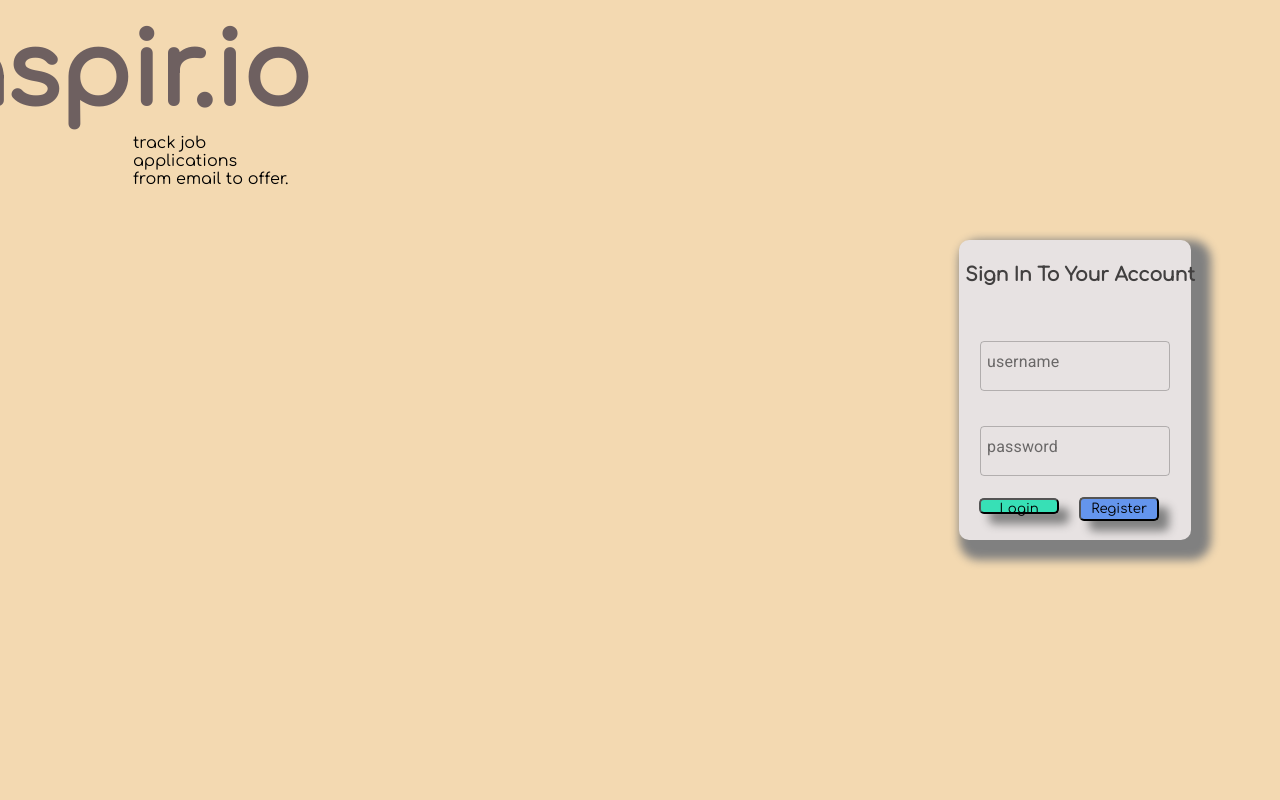
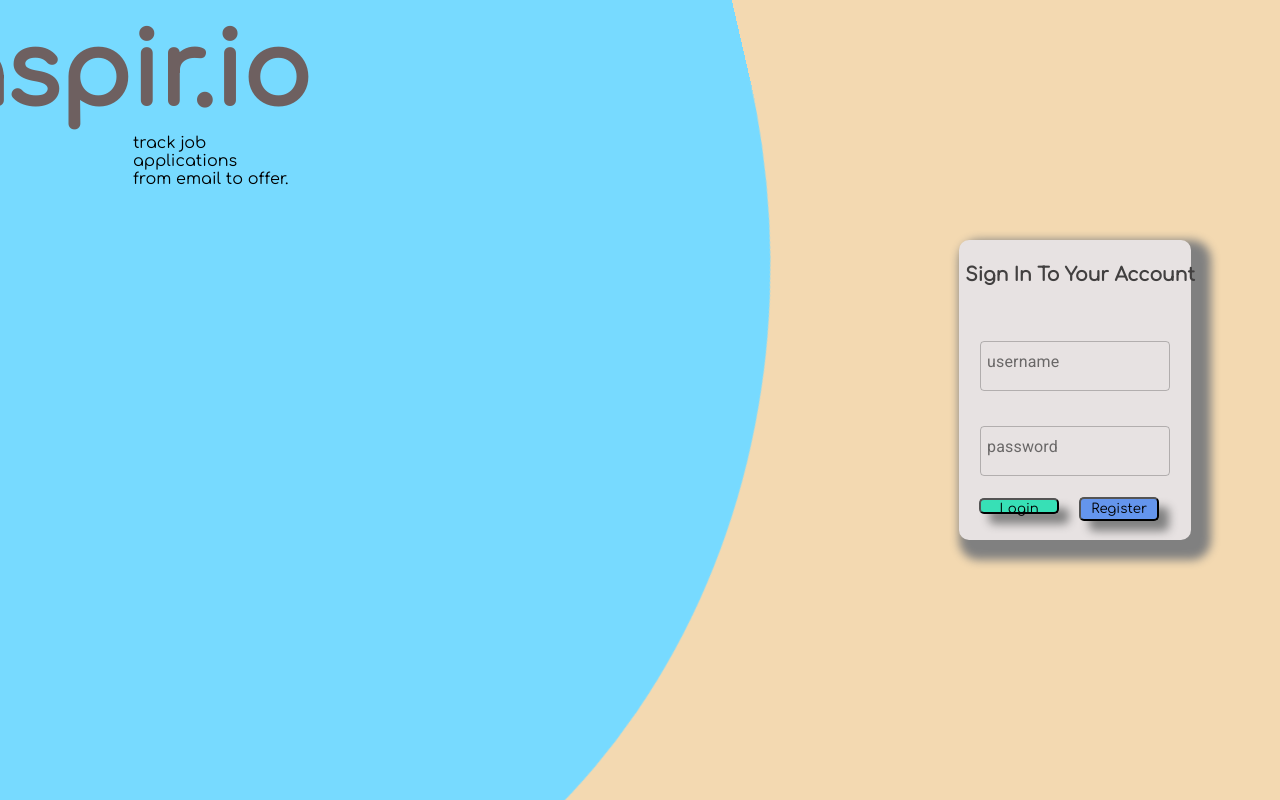
Before and after one commit to ACL-JobsTeam/jobs-fe-react, a React app: page / in a window 1280 px wide. Built offline with nearby package versions, Linux system fonts and the light colour scheme.

Commit message:
fix mime type

```diff
--- a/src/containers/Login/Login.jsx
+++ b/src/containers/Login/Login.jsx
@@ -48,7 +48,7 @@ const Login = ({ setLoading }) => {
   return (
     <div className={style.loginCtn}>
       <div className={style.box}>
-        <div className={style.waveThree}></div>
+        <div className={style.wave}></div>
       </div>
       <div className={style.header}>
         <h2 className={style.logo}>aspir.io</h2>
```
